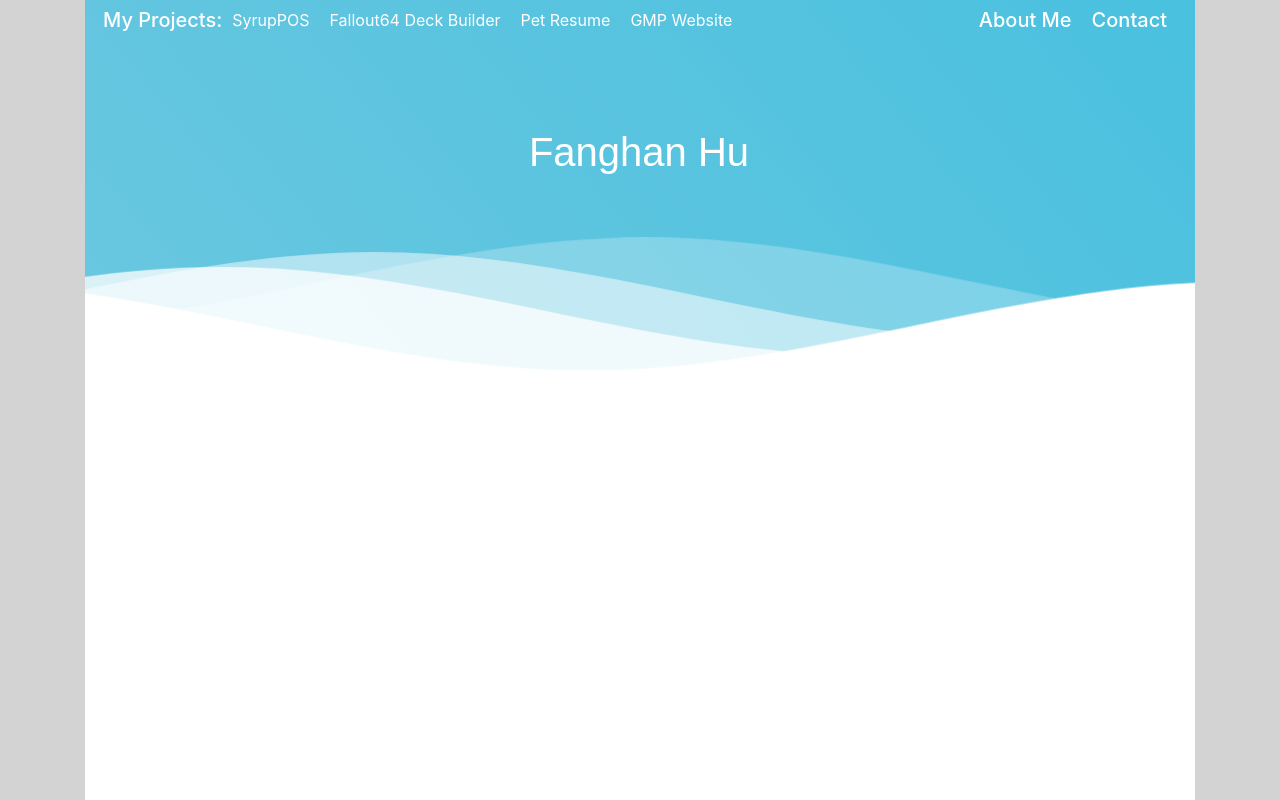
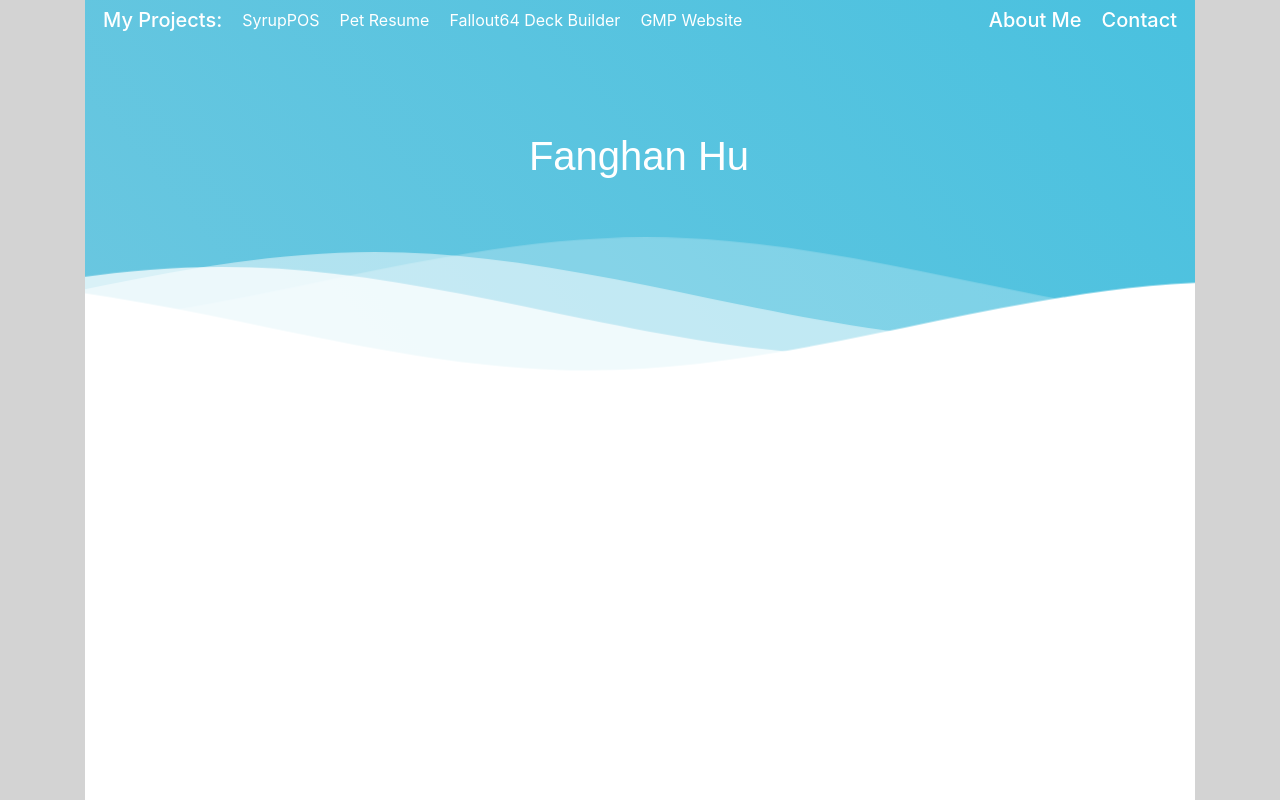
Before and after one commit to FanghanHu/Portfolio, a React (Create React App) app: page / in a window 1280 px wide. Shown: the top 800 px of the page. Built offline with nearby package versions, Linux system fonts and the light colour scheme.

Commit message:
align nav

```diff
--- a/src/components/wave-panel/index.js
+++ b/src/components/wave-panel/index.js
@@ -9,14 +9,14 @@ export default function WavePanel() {
     const [title, setTitle] = useState('Fanghan Hu');
 
     return (
-        <Container>
+        <Container fluid="md">
             <header>
                 <nav className="p-2 d-flex flex-wrap text-white justify-content-between">
-                    <div className="d-flex flex-wrap">
-                        <h5>My Projects:</h5>
+                    <div className="d-flex flex-wrap mb-1">
+                        <div className="h5">My Projects:</div>
                         <div onClick={() => {setTitle("SyrupPOS")}}>SyrupPOS</div>
+                        <div>Pet Resume</div>
                         <div onClick={() => {setTitle("Fallout64 Deck Builder")}}>Fallout64 Deck Builder</div>
-                        <div>Pet Resume</div>
                         <div>GMP Website</div>
                     </div>
                     <div className="d-flex flex-wrap h5">
--- a/src/components/wave-panel/style.css
+++ b/src/components/wave-panel/style.css
@@ -14,6 +14,6 @@ footer {
     min-height: 2em;
 }
 
-nav div {
+nav>div>div {
     margin: 0 10px;
 }
```
